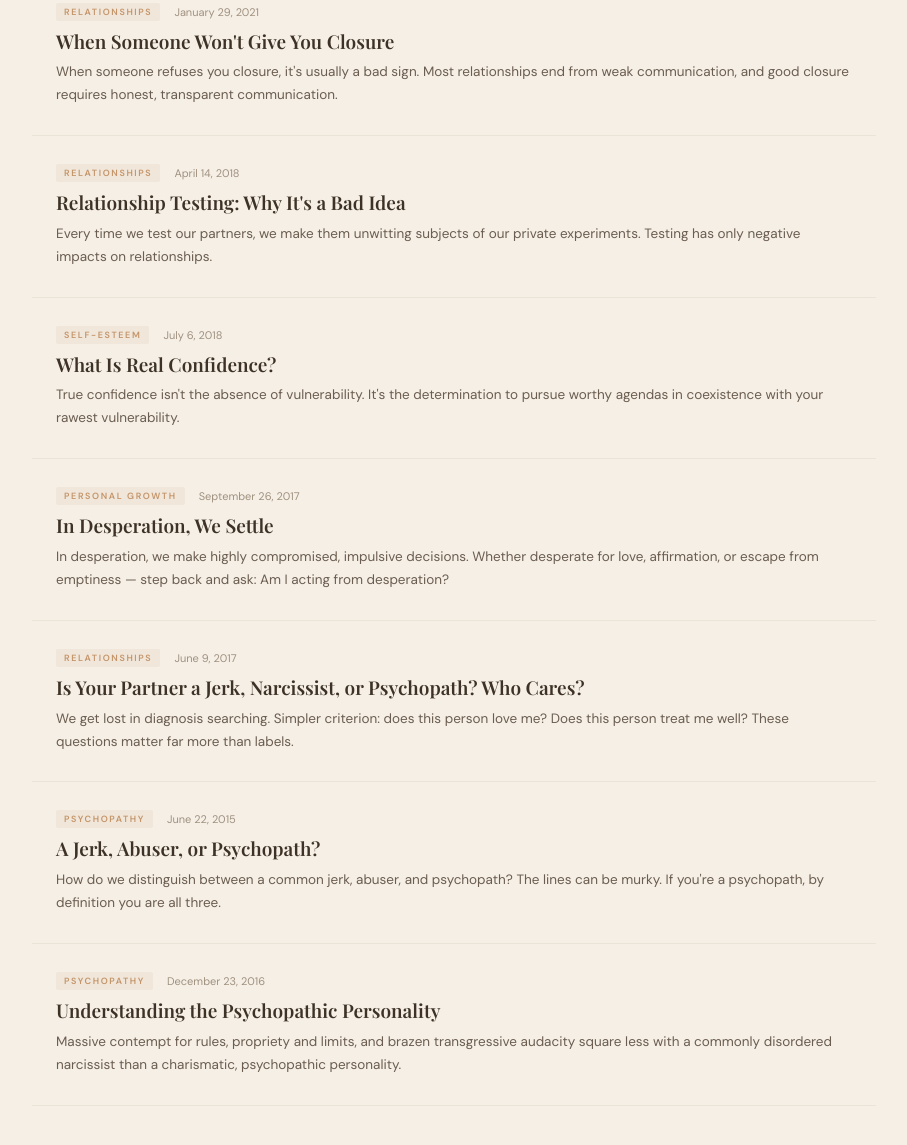
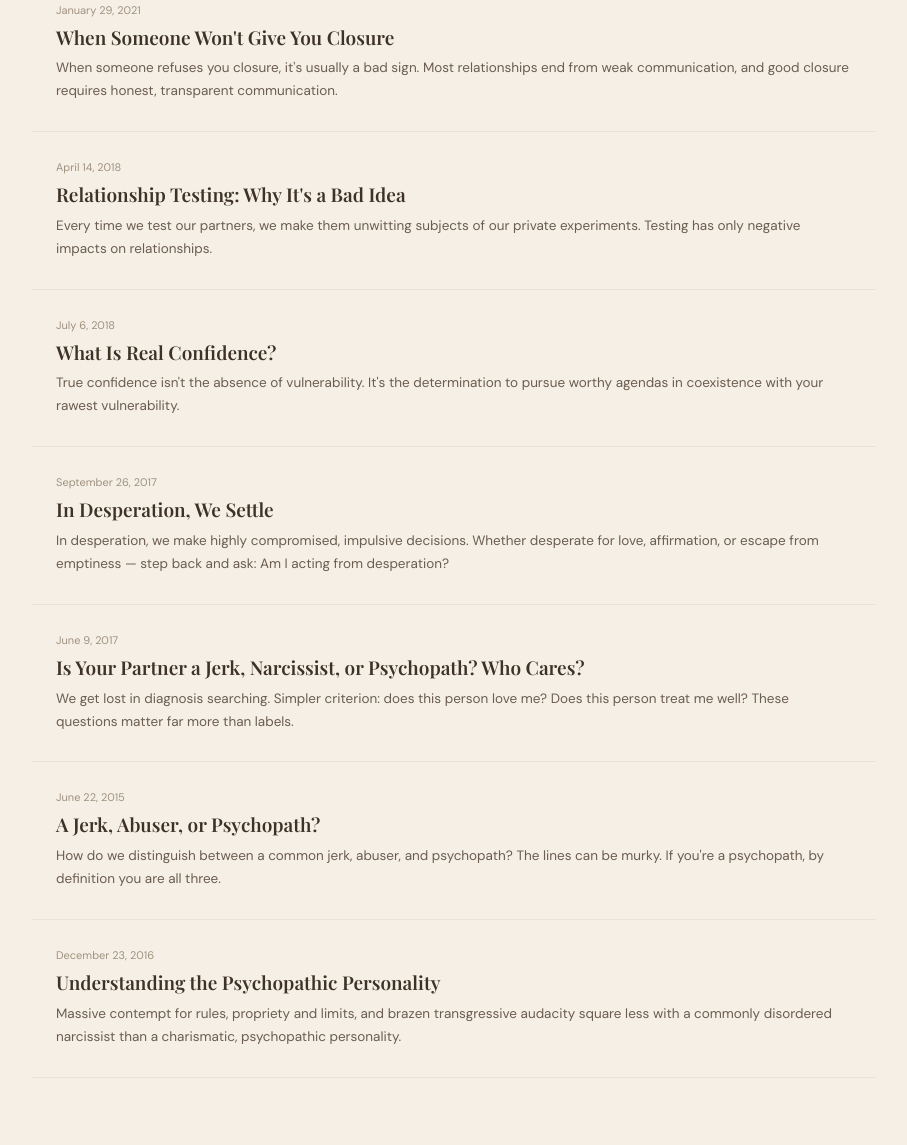
Before and after one commit to dekelregev/website_stevebecker, a plain HTML site: page index.html in a window 1280 px wide. Shown: the part 2776-3921 px from the top of the page, without its empty margins (186-1093 px from the left). Drawn offline with nearby package versions, Linux system fonts and the light colour scheme; a web font is replaced by a local one.

Commit message:
Update index.html

```diff
--- a/index.html
+++ b/index.html
@@ -420,7 +420,6 @@
       </div>
       <div class="article-card reveal">
         <div class="article-meta">
-          <span class="article-category">Relationships</span>
           <span class="article-date">January 29, 2021</span>
         </div>
         <h3 class="article-title">When Someone Won't Give You Closure</h3>
@@ -428,7 +427,6 @@
       </div>
       <div class="article-card reveal">
         <div class="article-meta">
-          <span class="article-category">Relationships</span>
           <span class="article-date">April 14, 2018</span>
         </div>
         <h3 class="article-title">Relationship Testing: Why It's a Bad Idea</h3>
@@ -436,7 +434,6 @@
       </div>
       <div class="article-card reveal">
         <div class="article-meta">
-          <span class="article-category">Self-Esteem</span>
           <span class="article-date">July 6, 2018</span>
         </div>
         <h3 class="article-title">What Is Real Confidence?</h3>
@@ -444,7 +441,6 @@
       </div>
       <div class="article-card reveal">
         <div class="article-meta">
-          <span class="article-category">Personal Growth</span>
           <span class="article-date">September 26, 2017</span>
         </div>
         <h3 class="article-title">In Desperation, We Settle</h3>
@@ -452,7 +448,6 @@
       </div>
       <div class="article-card reveal">
         <div class="article-meta">
-          <span class="article-category">Relationships</span>
           <span class="article-date">June 9, 2017</span>
         </div>
         <h3 class="article-title">Is Your Partner a Jerk, Narcissist, or Psychopath? Who Cares?</h3>
@@ -460,7 +455,6 @@
       </div>
       <div class="article-card reveal">
         <div class="article-meta">
-          <span class="article-category">Psychopathy</span>
           <span class="article-date">June 22, 2015</span>
         </div>
         <h3 class="article-title">A Jerk, Abuser, or Psychopath?</h3>
@@ -468,7 +462,6 @@
       </div>
       <div class="article-card reveal">
         <div class="article-meta">
-          <span class="article-category">Psychopathy</span>
           <span class="article-date">December 23, 2016</span>
         </div>
         <h3 class="article-title">Understanding the Psychopathic Personality</h3>
```
